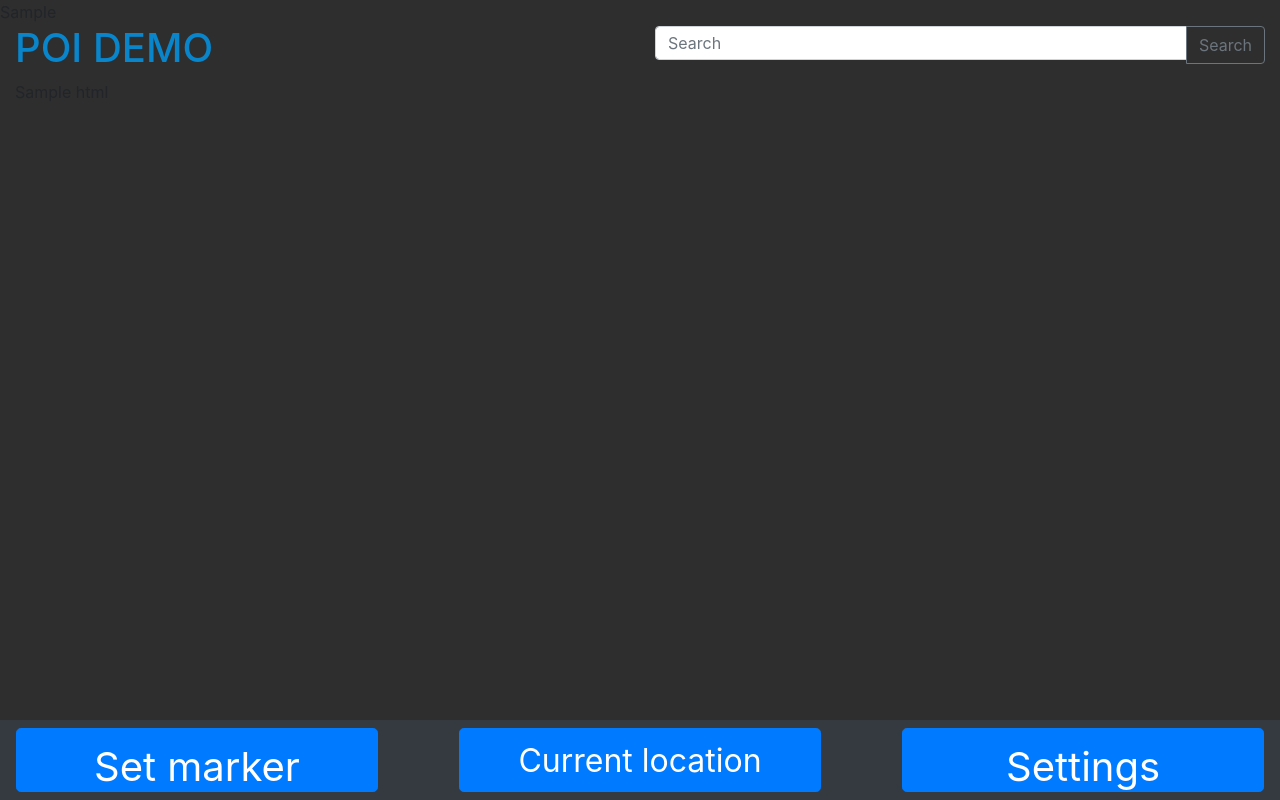
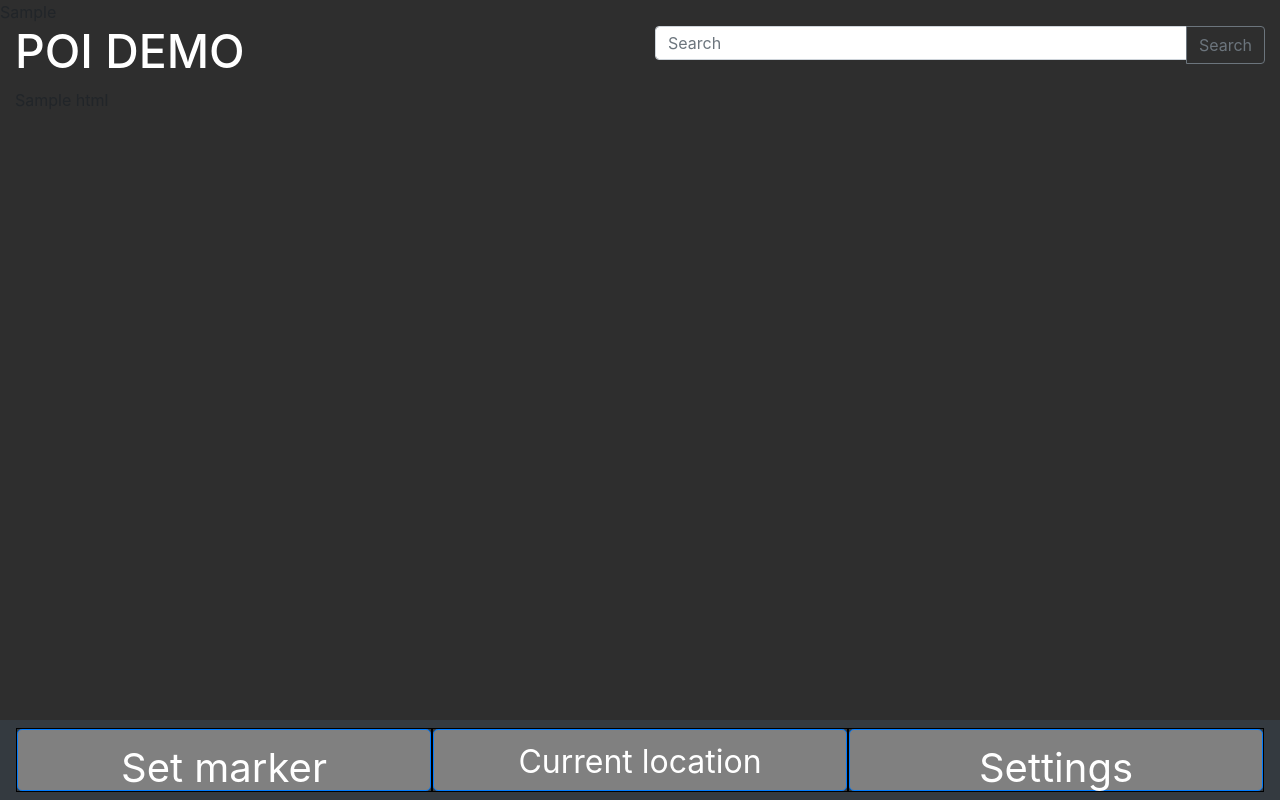
Before and after one commit to MTBorg/Place-of-interest, a Flask app: template server/templates/index.html in a window 1280 px wide. Run offline with Flask 2, Linux system fonts and the light colour scheme; the template is opened without the code that fills it: most values are stand-ins (such as "Sample title", 1, 10 or a date in 2020); some libraries are stand-ins or nearby versions.

Commit message:
Changed buttons
Changed the color of the buttons and resized them.

```diff
--- a/server/templates/index.html
+++ b/server/templates/index.html
@@ -11,8 +11,8 @@
     <body style="background-color: rgba(34, 34, 34, 0.945);"onload="getLocation()"> <!--Sets the background color -->
         <div class="container-fluid" id ="Cont"> <!-- contains the gridsystem-->
             <div class="row" style="height: 5%;"> <!-- The row in which the column is placed -->
-				<div class="col-sm-6" style="	height: 100%; text-align: left;  color: rgb(9, 133, 204); font-size: 3em;"><!-- Column making the map adjustable to differnt devices-->
-                    <h1> POI DEMO </h1>
+				<div class="col-sm-6" style="	height: 100%; text-align: left;  "><!-- Column making the map adjustable to differnt devices-->
+                    <h1 style="color: white; font-size: 2.9em; "> POI DEMO </h1>
                 </div>
                 <div class="col-sm-6" style="	height: 100%;">
                     <div class="input-group mb-3" style="float:right;  height: 90%; margin-top: 2px;">
@@ -32,22 +32,22 @@
 				<div class="col-sm-12" style="height: 100%;"><!-- Column making the map adjustable to differnt devices-->
                     <nav class="navbar navbar-expand fixed-bottom navbar-dark bg-dark" style="height: 10%; "> <!-- Menu in the bottom of the page -->
                         <ul class="navbar-nav" style="width: 100%; height: 100%;">
-                             <li class="nav-item" style="float: left; width: 29%; height: 100%;">
+                             <li class="nav-item" style="float: left; width: 33.33%; height: 100%; border: 1px solid black;">
                                 <form id="sendLatLng" method="POST" action="/" style="height: 100%;">
                                     <input id="latInput" name="lat" type="hidden">
                                     <input id="lngInput" name="lng" type="hidden">
-                                    <button type="submit" class="btn btn-primary btn-lg btn-block"  style="height: 100%; font-size: 2.5em;"  >
+                                    <button type="submit" class="btn btn-primary btn-lg btn-block"  style="height: 100%; font-size: 2.5em;  background-color: grey;"  >
                                         Set marker
                                     </button>
                                 </form>
                              </li>
-                            <li class="nav-item mx-auto" style=" width: 29%; height: 100%;">  <!-- Just none-functions buttons for display-->
-                                <button style="height: 100%; font-size:  2em;" class="btn btn-primary btn-lg btn-block" onclick="reCenterMap()">
+                            <li class="nav-item mx-auto" style=" width: 33.33%; height: 100%;  border: 1px solid black;">  <!-- Just none-functions buttons for display-->
+                                <button style="height: 100%; font-size:  2em;  background-color: grey;" class="btn btn-primary btn-lg btn-block" onclick="reCenterMap()">
                                     Current location
                                 </button>
                             </li>
-                            <li class="nav-item" style="float: right; width: 29%; height: 100%;">
-                                <button class="btn btn-primary btn-lg btn-block" style="height: 100%; font-size:  2.5em;">Settings </button>
+                            <li class="nav-item" style="float: right; width: 33.33%; height: 100%;  border: 1px solid black;">
+                                <button class="btn btn-primary btn-lg btn-block" style="height: 100%; font-size:  2.5em; background-color: grey;">Settings </button>
                             </li>
                         </ul>
                     </nav>
```
